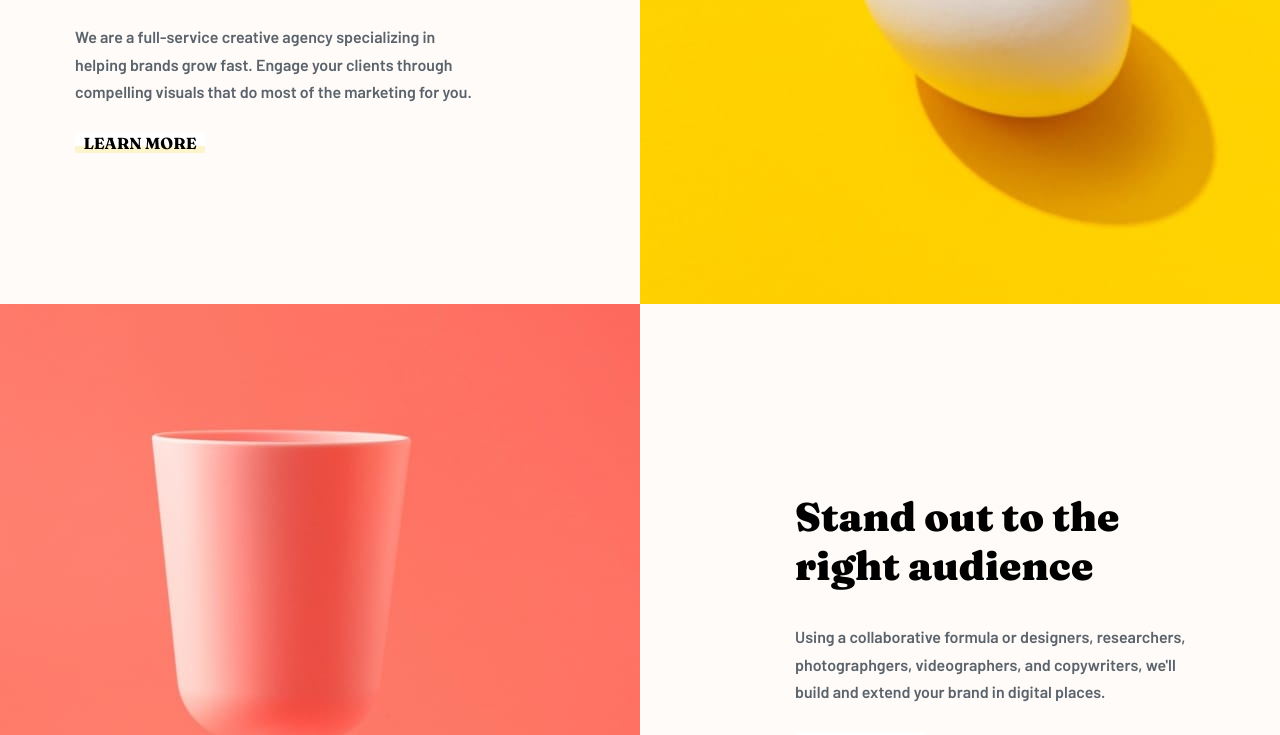
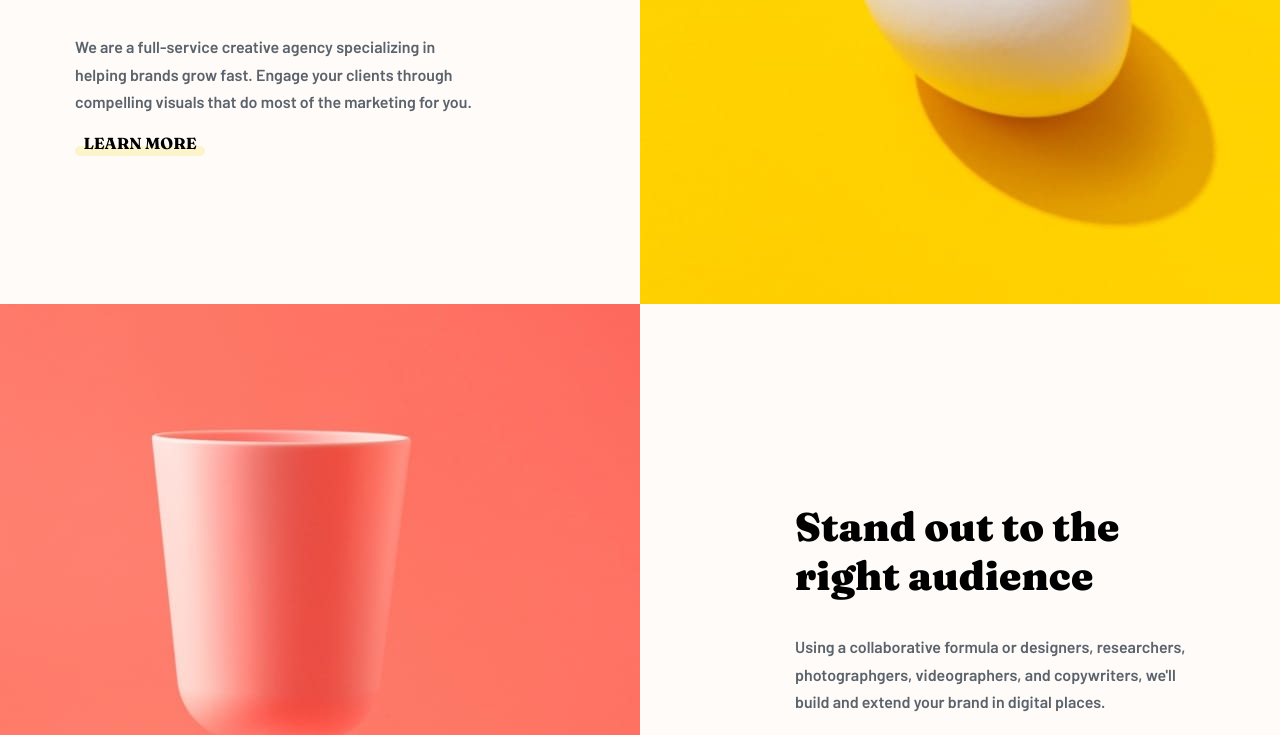
Before and after one commit to JacobTTorres/SunnySide, a React (Create React App) app: page / in a window 1280 px wide. Shown: the part 1120-1855 px from the top of the page. Built offline with nearby package versions, Linux system fonts and the light colour scheme.

Commit message:
made learn more link backdrop now desktop is finished

```diff
--- a/src/components/standOut/StandOut.js
+++ b/src/components/standOut/StandOut.js
@@ -17,6 +17,7 @@ export default function StandOut() {
             extend your brand in digital places.
           </p>
           <div className="standOutLearnMoreLink">
+            <div className="standOutLinkBackdrop"></div>
             <a className="standOutLearnMore">LEARN MORE</a>
           </div>
         </div>
--- a/src/components/standOut/standOut.css
+++ b/src/components/standOut/standOut.css
@@ -30,12 +30,22 @@
   margin-bottom: 28px;
 }
 
+.standOutLinkBackdrop {
+  background-color: var(--softRed-highlight);
+  position: absolute;
+  height: 10px;
+  width: 130px;
+  border-radius: 25vw;
+  margin-top: 16px;
+}
+
+.standOutLinkBackdrop:hover {
+  background-color: var(--softRed);
+  cursor: pointer;
+}
+
 .standOutLearnMoreLink {
   width: 130px;
-  background-image: linear-gradient(
-    var(--white) 65%,
-    var(--softRed-highlight) 35%
-  );
   display: flex;
   justify-content: center;
   align-items: center;
@@ -43,4 +53,5 @@
 
 .standOutLearnMore {
   font-family: var(--fraunces);
+  position: absolute;
 }
--- a/src/components/transform/Transfrom.js
+++ b/src/components/transform/Transfrom.js
@@ -14,6 +14,7 @@ export default function Transfrom() {
             most of the marketing for you.
           </p>
           <div className="transformLearnMoreLink">
+            <div className="transfromLinkBackdrop"></div>
             <a className="transformLearnMore">LEARN MORE</a>
           </div>
         </div>
--- a/src/components/transform/transfrom.css
+++ b/src/components/transform/transfrom.css
@@ -31,12 +31,22 @@
   margin-bottom: 28px;
 }
 
+.transfromLinkBackdrop {
+  background-color: var(--yellow-highlight);
+  position: absolute;
+  width: 130px;
+  height: 10px;
+  border-radius: 25vw;
+  margin-top: 16px;
+}
+
+.transfromLinkBackdrop:hover {
+  background-color: var(--yellow);
+  cursor: pointer;
+}
+
 .transformLearnMoreLink {
   width: 130px;
-  background-image: linear-gradient(
-    var(--white) 65%,
-    var(--yellow-highlight) 35%
-  );
   display: flex;
   justify-content: center;
   align-items: center;
@@ -44,4 +54,5 @@
 
 .transformLearnMore {
   font-family: var(--fraunces);
+  position: absolute;
 }
```
